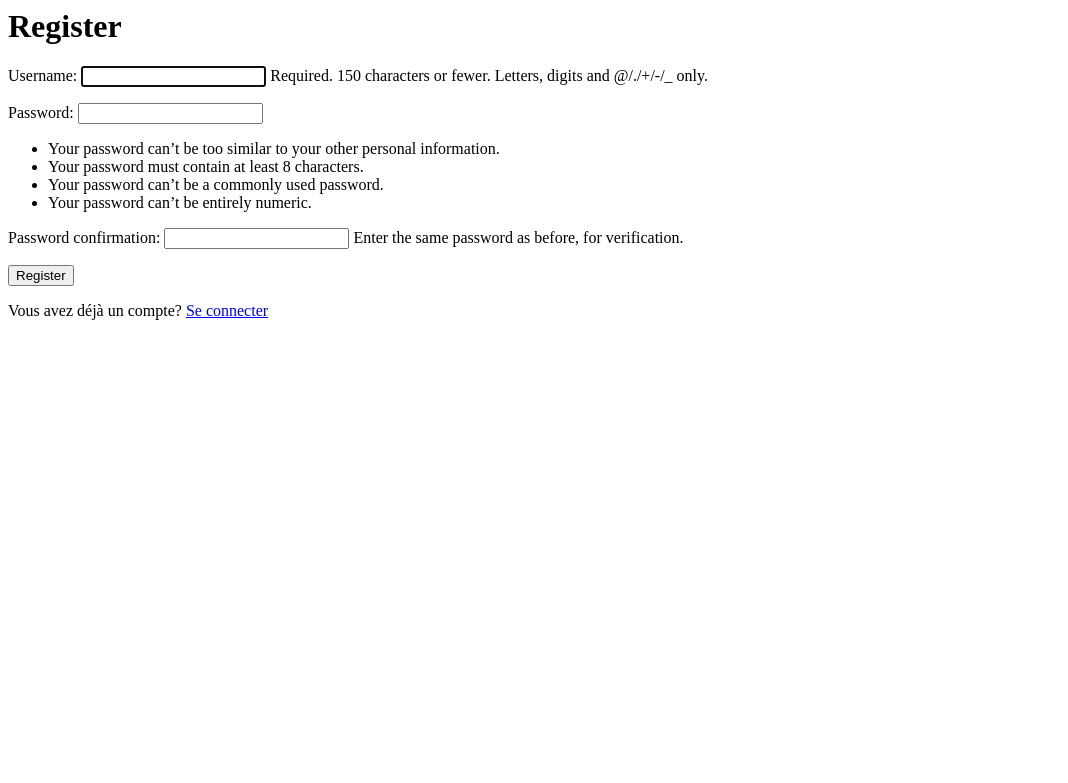
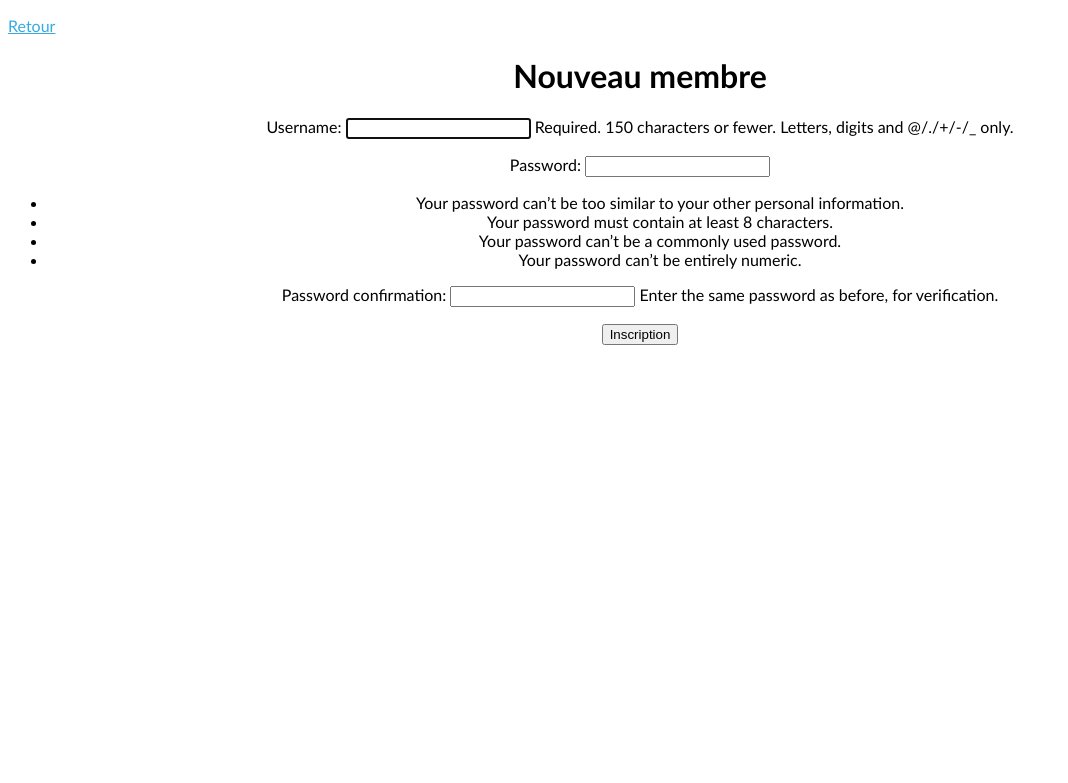
Before and after one commit to Erwin-Bidz/ISJLAW, a Django app: page /register/ in a window 1280 px wide. Shown: the top 783 px of the page, without its empty margins (0-1068 px from the left). Run offline with Django 4.2, Linux system fonts and the light colour scheme.

Commit message:
Add files via upload

```diff
--- a/isjLaw/baseisjLaw/Templates/baseisjLaw/register.html
+++ b/isjLaw/baseisjLaw/Templates/baseisjLaw/register.html
@@ -1,10 +1,23 @@
-<h1>Register</h1>
+{% extends 'main.html' %}
+{% block content %}
 
-<form method="POST">
+<style>
+    .middle {
+      text-align: center;
+    }
+</style>
+
+<p><a class="a_blue" href="{% url 'home' %}">Retour</a></p>
+
+<h1 class="middle">Nouveau membre</h1>
+
+<form class="middle" method="POST">
     {% csrf_token %}
     {{form.as_p}}
-    <input type="submit" value="Register">
+    <input type="submit" value="Inscription">
 </form>
 
 
-<p>Vous avez déjà un compte? <a href="{% url 'login' %}">Se connecter</a></p>
+
+
+{% endblock content %}
--- a/isjLaw/baseisjLaw/Templates/main.html
+++ b/isjLaw/baseisjLaw/Templates/main.html
@@ -13,6 +13,7 @@
         body {
             background-color: white; /* Thème clair */
             color: black;
+            font-family: "Trebuchet MS";
             //height: 100vh;
           }
 
@@ -25,9 +26,12 @@
 
         pre {
             white-space: pre-wrap;
-            font-family: "Times New Roman";
+            font-family: "Trebuchet MS";
         }
 
+        .a_blue{
+            color: #36abe0;
+        }
 
         /*a {
            color: #4b5156
--- a/isjLaw/baseisjLaw/urls.py
+++ b/isjLaw/baseisjLaw/urls.py
@@ -20,7 +20,7 @@ router.register('alineas', AlineaViewSet)
 urlpatterns = [
     path('', Home.as_view(), name='home'),
     path('login/', LoginPage.as_view(), name='login'),
-    path('logout/', LogoutView.as_view(next_page='login'), name='logout'),
+    path('logout/', LogoutView.as_view(next_page='home'), name='logout'),
     path('register/', RegisterPage.as_view(), name='register'),
     path('code_penal/', code_penal, name='code_penal'),
     path('code_procedure_penale/', code_procedure_penale, name='code_procedure_penale'),
--- a/isjLaw/baseisjLaw/views.py
+++ b/isjLaw/baseisjLaw/views.py
@@ -1,4 +1,4 @@
-from django.shortcuts import render
+from django.shortcuts import render, redirect
 from rest_framework import viewsets
 
 from .models import Texte, Livre, Titre, Chapitre, Section, Article, Alinea
@@ -31,7 +31,7 @@ class RegisterPage(FormView):
     template_name = 'baseisjLaw/register.html'
     form_class = UserCreationForm
     redirect_authenticated_user = True
-    success_url = reverse_lazy('tasks')
+    success_url = reverse_lazy('constitution')
 
     def form_valid(self, form):
         user = form.save()
@@ -40,10 +40,10 @@ class RegisterPage(FormView):
         return super(RegisterPage, self).form_valid(form)
         ##S'assurer ici que l'utilisateur est authentifié
 
-    def get(self, *args, **kwargs):
-        if self.request.user.is_authenticated:
-            return redirect('tasks')
-        return super(RegisterPage, self).get(*args, **kwargs)
+    #def get(self, *args, **kwargs):
+    #    if self.request.user.is_authenticated:
+    #        return redirect('home')
+    #    return super(RegisterPage, self).get(*args, **kwargs)
 
 class TexteViewSet(viewsets.ModelViewSet):
 
```
Also changed, not shown: isjLaw/baseisjLaw/Templates/baseisjLaw/login.html (+15 -4 lines), isjLaw/baseisjLaw/Templates/constitution.html (+4 -4 lines), isjLaw/baseisjLaw/Templates/cp.html (+6 -6 lines), isjLaw/baseisjLaw/Templates/cpp.html (+5 -5 lines), isjLaw/baseisjLaw/Templates/home.html (+15 -11 lines), isjLaw/db.sqlite3.
